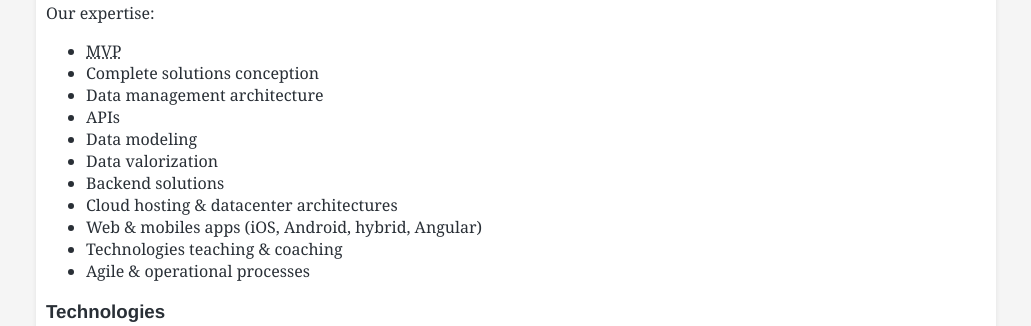
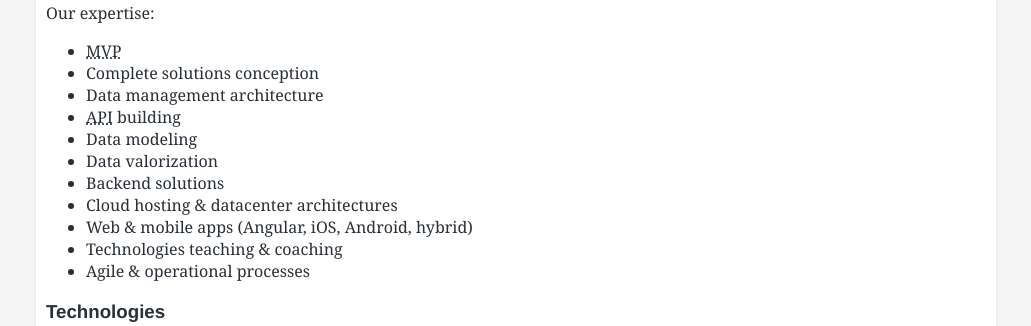
Before and after one commit to helyo-world/helyo.world, a Jekyll site: the page built from company.md, in a window 1280 px wide and 900 px high, scrolled down 653 px. Shown: the part 154-480 px from the top of the window, without its empty margins (124-1155 px from the left). Built offline with Jekyll 4.4.1, drawn with Linux system fonts in a browser that asks for light colours.

Commit message:
Fix typos

```diff
--- a/_data/authors.yml
+++ b/_data/authors.yml
@@ -5,7 +5,7 @@ corentin:
   twitter: viki53
   github: viki53
   skype: corentin.hatte
-  punchline: Front-end guru, Quality advocate, PHP master
+  punchline: Front-end dev, Quality advocate, PHP old-timer
 eric:
   displayName: Eric
   fullName: Eric Barault
@@ -13,4 +13,4 @@ eric:
   twitter: EricBarault
   github: ebarault
   skype: ebarault
-  punchline: Back-end guru, API advocate, PHP apprentice
+  punchline: Back-end dev, API advocate, Node.js lover
--- a/company.md
+++ b/company.md
@@ -8,29 +8,23 @@ cover: /images/tools-rack.jpg
 
 At Helyo, a pluridisciplinary freelancers association, we ambition to accompany ambitious projects from the idea to the MVP stage, then to the complete technical solution that will support a heavy growth.
 
-<!-- Aujourd'hui nous créons Helyo, une association de freelancers pluridisciplinaire ayant l'ambition d'accompagner des projets ambitieux du stade de l'idée au MVP, puis à la solution technique complète capable de supporter une croissance forte. -->
-
 # What do we do?
 
 We specialize in **infrastructure**, **APIs** (*Node.js* or *PHP*), **Web and Mobile apps**, **backend technologies** (*micro-services*, *orchestration*, *ETL*, *data consolidation*, *data science*), **industrial processes** (*SQL* & *MongoDB*) and **industrial processes** (*code management*, *tests*, *CI* & *CD*)
-
-<!-- Nous sommes spécialisés sur en gros tout ce qui a servi à construire Carbip: infra cloud, api (js ou php), apps web et mobile (natives ou hybrides), technos backend (micro-services, orchestration, ETL, data consolidation, data science), bdd (sql ou mongo) + process industriels (gestion de code, tests, intégration continue). -->
 
 Our expertise:
 
 * MVP
 * Complete solutions conception
 * Data management architecture
-* APIs
+* API building
 * Data modeling
 * Data valorization
 * Backend solutions
 * Cloud hosting & datacenter architectures
-* Web & mobiles apps (iOS, Android, hybrid, Angular)
+* Web & mobile apps (Angular, iOS, Android, hybrid)
 * Technologies teaching & coaching
 * Agile & operational processes
-
-<!-- Notre expertise : MVP, conception de solutions complètes, architecture de gestion de données & api, data modeling et valorisation des données, solutions backend, hosting cloud et architectures datacenter, applications front et mobile (iOS, Android, Hybrides), conseil, formation et coaching en technologies, processus agiles et processus opérationnels -->
 
 # Technologies
 
@@ -49,7 +43,7 @@ Our expertise:
 ## Front-end
 
 <p class="logos-list">
-	<img alt="Angular" src="{{ '/images/logos/typescript.svg' | relative_url }}">
+	<img alt="TypeScript" src="{{ '/images/logos/typescript.svg' | relative_url }}">
 	<img alt="Angular" src="{{ '/images/logos/angular.svg' | relative_url }}">
 	<img alt="Cordova" src="{{ '/images/logos/cordova.svg' | relative_url }}">
 	<img alt="Ionic" src="{{ '/images/logos/ionic.svg' | relative_url }}">
@@ -60,7 +54,7 @@ Our expertise:
 ## Back-end
 
 <p class="logos-list">
-	<img alt="NodeJS" src="{{ '/images/logos/nodejs.svg' | relative_url }}">
+	<img alt="Node.js" src="{{ '/images/logos/nodejs.svg' | relative_url }}">
 	<img alt="MongoDB" src="{{ '/images/logos/mongodb.svg' | relative_url }}">
 	<img alt="PHP" src="{{ '/images/logos/php.svg' | relative_url }}">
 	<img alt="MySQL" src="{{ '/images/logos/mysql.svg' | relative_url }}">
```
Also changed, not shown: about.md (+3 -3 lines).
